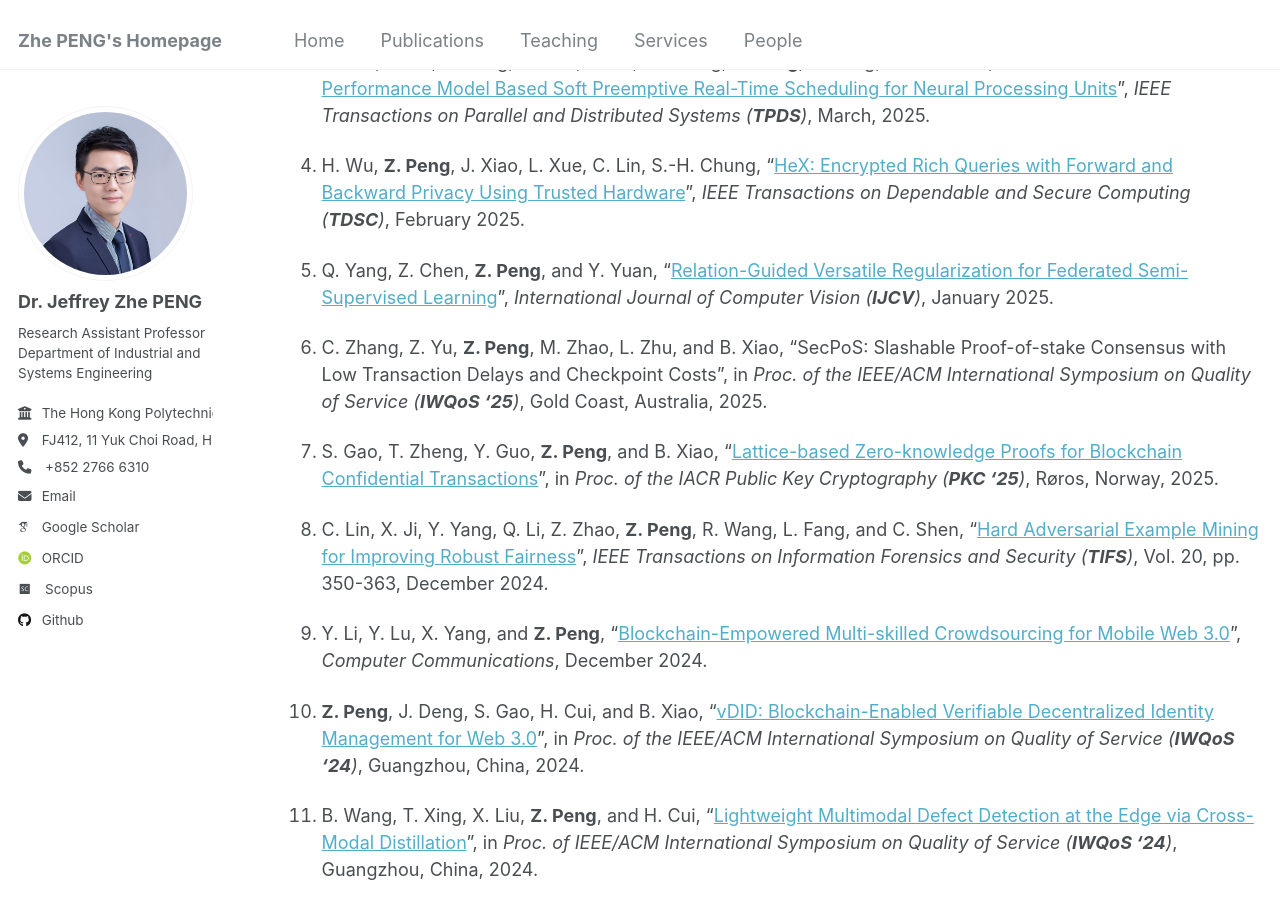
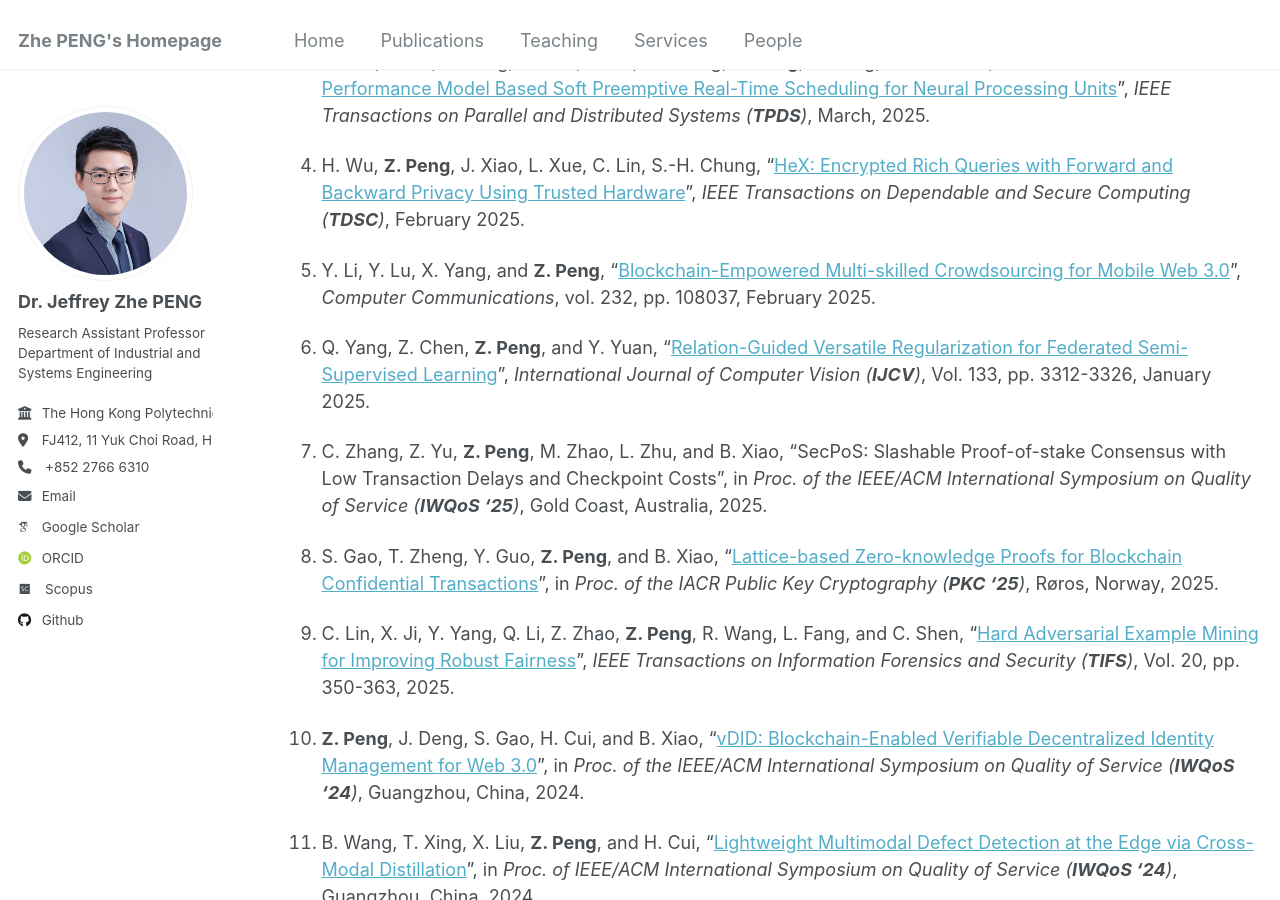
Before and after one commit to PENG-Zhe/peng-zhe.github.io, a Jekyll site: the page built from _pages/publications.md, in a window 1280 px wide and 900 px high, scrolled down 286 px. Built offline with Jekyll 4.4.1, drawn with Linux system fonts in a browser that asks for light colours; some web fonts are replaced.

Commit message:
Update publications.md

```diff
--- a/_pages/publications.md
+++ b/_pages/publications.md
@@ -12,15 +12,15 @@ layout: archive
 
 1. H. Wu, **Z. Peng**, J. Xiao, L. Xue, C. Lin, S.-H. Chung, "[HeX: Encrypted Rich Queries with Forward and Backward Privacy Using Trusted Hardware](https://ieeexplore.ieee.org/document/10882945)", _IEEE Transactions on Dependable and Secure Computing (**TDSC**)_, February 2025.
 
-1. Q. Yang, Z. Chen, **Z. Peng**, and Y. Yuan, "[Relation-Guided Versatile Regularization for Federated Semi-Supervised Learning](https://link.springer.com/article/10.1007/s11263-024-02330-1)", _International Journal of Computer Vision (**IJCV**)_, January 2025.
+1. Y. Li, Y. Lu, X. Yang, and **Z. Peng**, "[Blockchain-Empowered Multi-skilled Crowdsourcing for Mobile Web 3.0](https://doi.org/10.1016/j.comcom.2024.108037)", _Computer Communications_, vol. 232, pp. 108037, February 2025.
+
+1. Q. Yang, Z. Chen, **Z. Peng**, and Y. Yuan, "[Relation-Guided Versatile Regularization for Federated Semi-Supervised Learning](https://link.springer.com/article/10.1007/s11263-024-02330-1)", _International Journal of Computer Vision (**IJCV**)_, Vol. 133, pp. 3312-3326, January 2025.
 
 1. C. Zhang, Z. Yu, **Z. Peng**, M. Zhao, L. Zhu, and B. Xiao, "SecPoS: Slashable Proof-of-stake Consensus with Low Transaction Delays and Checkpoint Costs", in _Proc. of the IEEE/ACM International Symposium on Quality of Service (**IWQoS '25**)_, Gold Coast, Australia, 2025.
 
 1. S. Gao, T. Zheng, Y. Guo, **Z. Peng**, and B. Xiao, "[Lattice-based Zero-knowledge Proofs for Blockchain Confidential Transactions](https://link.springer.com/chapter/10.1007/978-3-031-91832-2_5)", in _Proc. of the IACR Public Key Cryptography (**PKC '25**)_, Røros, Norway, 2025.
 
-1. C. Lin, X. Ji, Y. Yang, Q. Li, Z. Zhao, **Z. Peng**, R. Wang, L. Fang, and C. Shen, "[Hard Adversarial Example Mining for Improving Robust Fairness](https://ieeexplore.ieee.org/document/10795188)", _IEEE Transactions on Information Forensics and Security (**TIFS**)_, Vol. 20, pp. 350-363, December 2024.
-
-1. Y. Li, Y. Lu, X. Yang, and **Z. Peng**, "[Blockchain-Empowered Multi-skilled Crowdsourcing for Mobile Web 3.0](https://doi.org/10.1016/j.comcom.2024.108037)", _Computer Communications_, December 2024.
+1. C. Lin, X. Ji, Y. Yang, Q. Li, Z. Zhao, **Z. Peng**, R. Wang, L. Fang, and C. Shen, "[Hard Adversarial Example Mining for Improving Robust Fairness](https://ieeexplore.ieee.org/document/10795188)", _IEEE Transactions on Information Forensics and Security (**TIFS**)_, Vol. 20, pp. 350-363, 2025.
 
 1. **Z. Peng**, J. Deng, S. Gao, H. Cui, and B. Xiao, "[vDID: Blockchain-Enabled Verifiable Decentralized Identity Management for Web 3.0](https://ieeexplore.ieee.org/abstract/document/10682610)", in _Proc. of the IEEE/ACM International Symposium on Quality of Service (**IWQoS '24**)_, Guangzhou, China, 2024.
 
```
